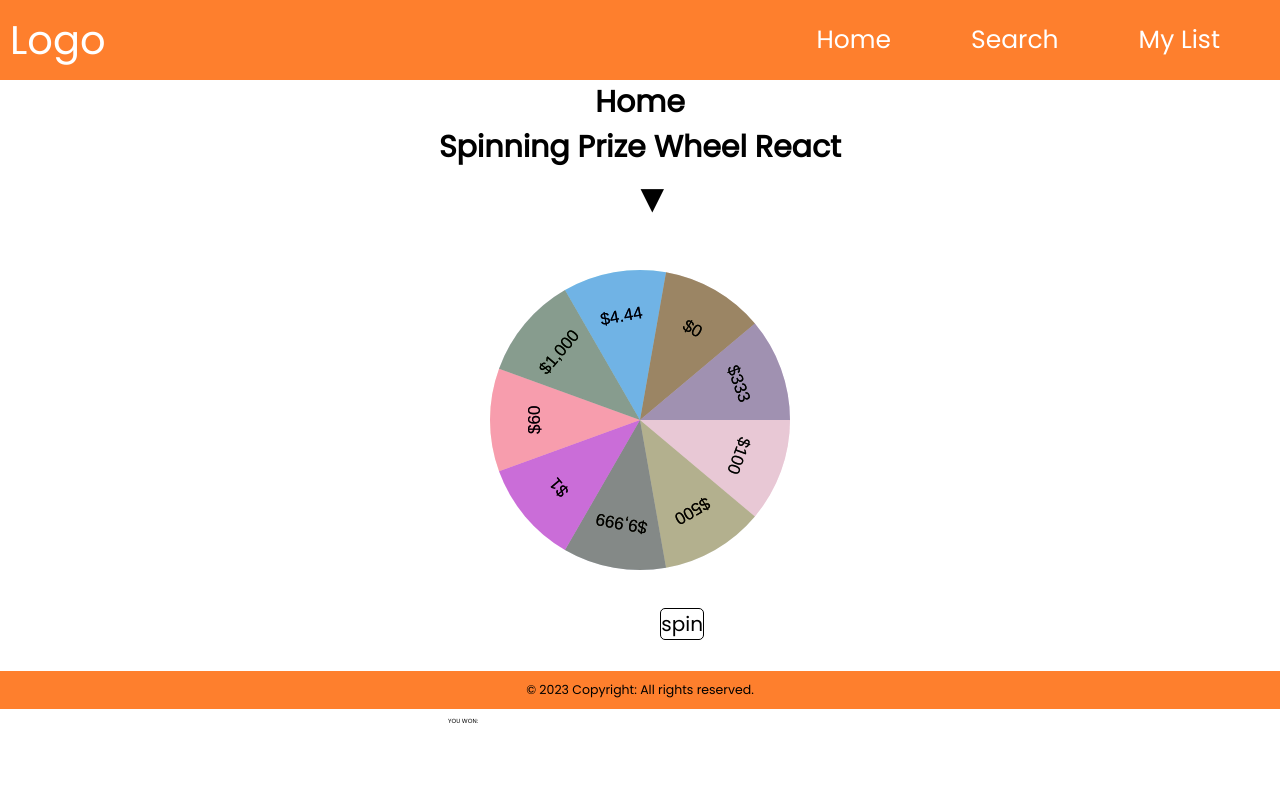
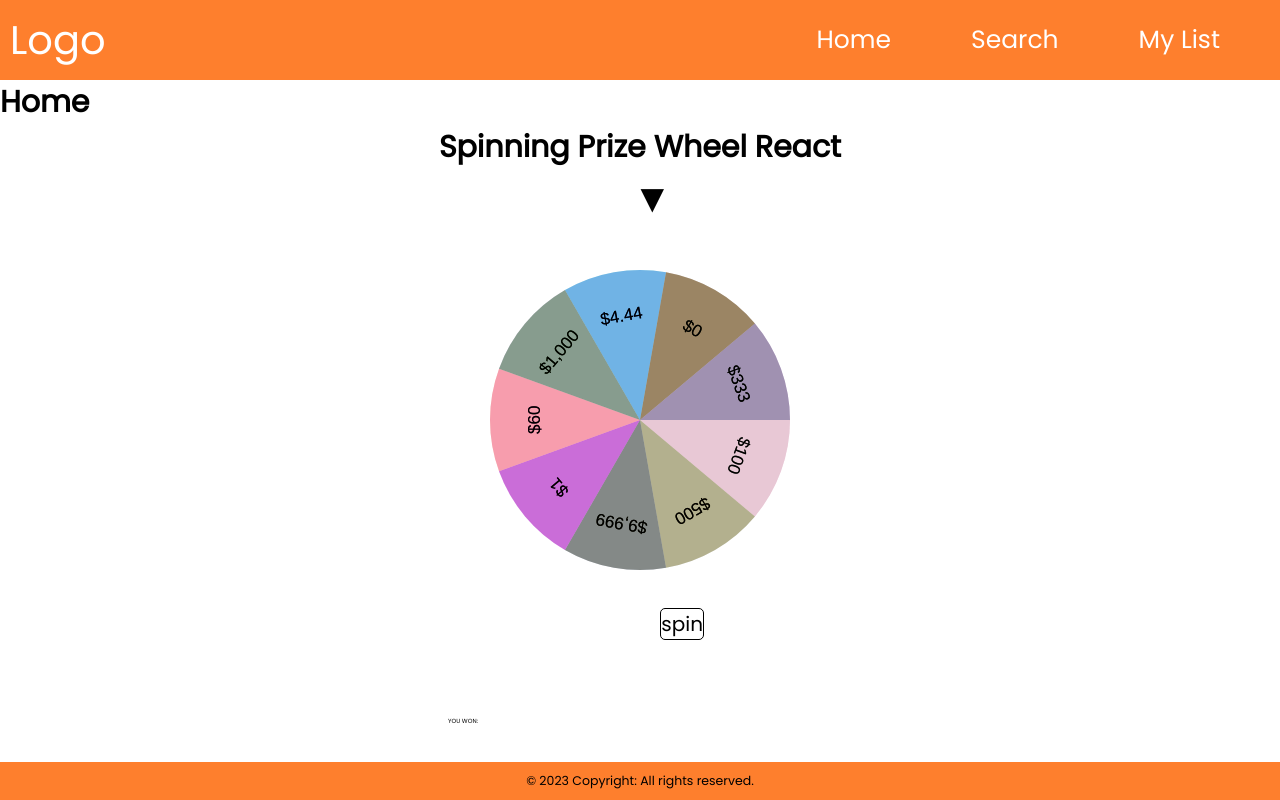
Before and after one commit to mrsannanoga/bound-to-read, a React (Create React App) app: page / in a window 1280 px wide. Built offline with nearby package versions, Linux system fonts and the light colour scheme.

Commit message:
changed app.js to push footer to the bottom of screen, add save button to BookCards

```diff
--- a/src/App.js
+++ b/src/App.js
@@ -1,31 +1,36 @@
-// Import dependencies
+import React from 'react';
 import { BrowserRouter as Router, Routes, Route } from 'react-router-dom';
+import styled from 'styled-components';
 
-// Import pages
 import Nav from './Components/Nav';
 import Home from './Pages/Home';
 import Search from './Pages/Search';
 import List from './Pages/List';
-import Footer from './Components/Footer'
+import Footer from './Components/Footer';
+import GlobalStyle from './Components/GlobalStyle';
 
-
-// Import Global styles
-import GlobalStyle from './Components/GlobalStyle';
+const AppContainer = styled.div`
+  display: flex;
+  flex-direction: column;
+  min-height: 100vh;
+`;
 
 function App() {
   return (
-    <div className="App">
+    <AppContainer>
       <Router>
         <GlobalStyle />
         <Nav />
-        <Routes>
-          <Route path="/" element={<Home />} />
-          <Route path="/search" element={<Search />} />
-          <Route path="/list" element={<List />} />
-        </Routes>
-        <Footer/>
+        <div className="content">
+          <Routes>
+            <Route path="/" element={<Home />} />
+            <Route path="/search" element={<Search />} />
+            <Route path="/list" element={<List />} />
+          </Routes>
+        </div>
+        <Footer />
       </Router>
-    </div>
+    </AppContainer>
   );
 }
 
--- a/src/Components/BookCard.js
+++ b/src/Components/BookCard.js
@@ -38,7 +38,18 @@ const BookReleaseDate = styled.p`
   margin-bottom: 0.5rem;
 `;
 
-const BookCard = ({ book }) => {
+const SaveButton = styled.button`
+  background-color: #fe7f2d;
+  color: white;
+  font-size: 1rem;
+  padding: 0.5rem 1rem;
+  border-radius: 5px;
+  border: none;
+  cursor: pointer;
+  margin-top: 1rem;
+`;
+
+const BookCard = ({ book, handleSave }) => {
   const thumbnail = book.volumeInfo.imageLinks?.thumbnail || placeholderImage;
 
   return (
@@ -49,6 +60,7 @@ const BookCard = ({ book }) => {
           <BookTitle>{book.volumeInfo.title}</BookTitle>
           <BookAuthor>{book.volumeInfo.authors.join(', ')}</BookAuthor>
           <BookReleaseDate>{book.volumeInfo.publishedDate}</BookReleaseDate>
+          <SaveButton onClick={() => handleSave(book)}>Save to List</SaveButton>
         </BookInfo>
       </Card>
     </CardContainer>
--- a/src/Components/GlobalStyle.js
+++ b/src/Components/GlobalStyle.js
@@ -13,6 +13,10 @@ const GlobalStyle = createGlobalStyle`
     h1 {
         font-size: 3rem;
     }
+
+    .content {
+        flex-grow: 1;
+    }
     `;
 
 // Export the GlobalStyle component
--- a/src/Pages/Search.js
+++ b/src/Pages/Search.js
@@ -1,8 +1,6 @@
-import React, { useState } from 'react';
-import styled from 'styled-components';
-import BookCard from '../Components/BookCard';
-
-
+import React, { useState } from "react";
+import styled from "styled-components";
+import BookCard from "../Components/BookCard";
 
 const SearchContainer = styled.div`
   display: flex;
@@ -40,20 +38,33 @@ const Results = styled.div`
   justify-content: center;
 `;
 
+
+
+
+
 const Search = () => {
   const [books, setBooks] = useState([]);
-  const [searchTerm, setSearchTerm] = useState('');
+  const [searchTerm, setSearchTerm] = useState("");
+
+  // Define list state
+  const [list, setList] = useState([]);
+
+  const handleSave = (book) => {
+    setList([...list, book]);
+  };
 
   const handleSearch = async (e) => {
     e.preventDefault();
     const response = await fetch(
       `https://www.googleapis.com/books/v1/volumes?q=inauthor:${searchTerm}&maxResults=20&key=${process.env.REACT_APP_GOOGLE_BOOKS_API_KEY}`,
       {
-        method: 'GET',
-      },
+        method: "GET",
+      }
     );
     const data = await response.json();
-    const filteredBooks = data.items.filter((item) => item.volumeInfo.language === 'en');
+    const filteredBooks = data.items.filter(
+      (item) => item.volumeInfo.language === "en"
+    );
     setBooks(filteredBooks);
   };
 
@@ -71,7 +82,8 @@ const Search = () => {
       </SearchForm>
       <Results>
         {books.map((book) => (
-          <BookCard key={book.id} book={book} />
+          // Pass the handleSave function as a prop to the BookCard component
+          <BookCard key={book.id} book={book} handleSave={handleSave} />
         ))}
       </Results>
     </SearchContainer>
```
